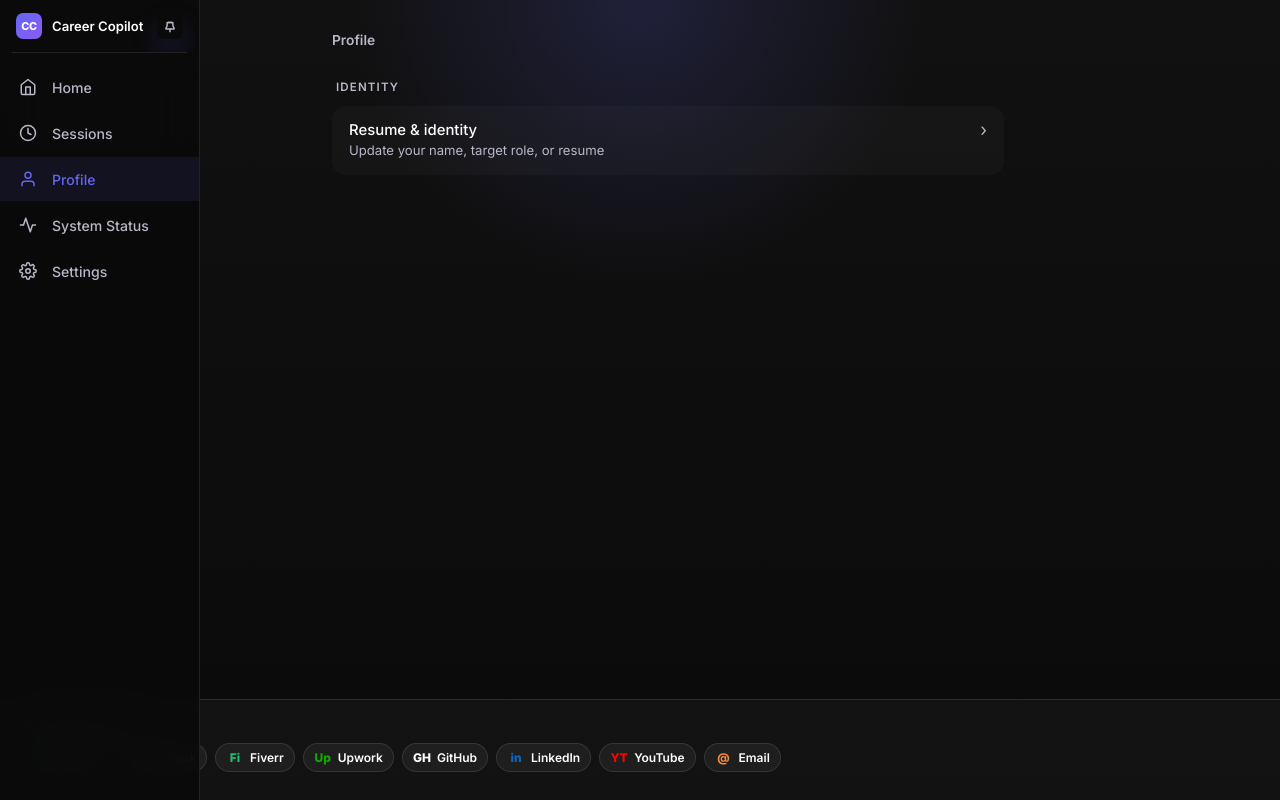
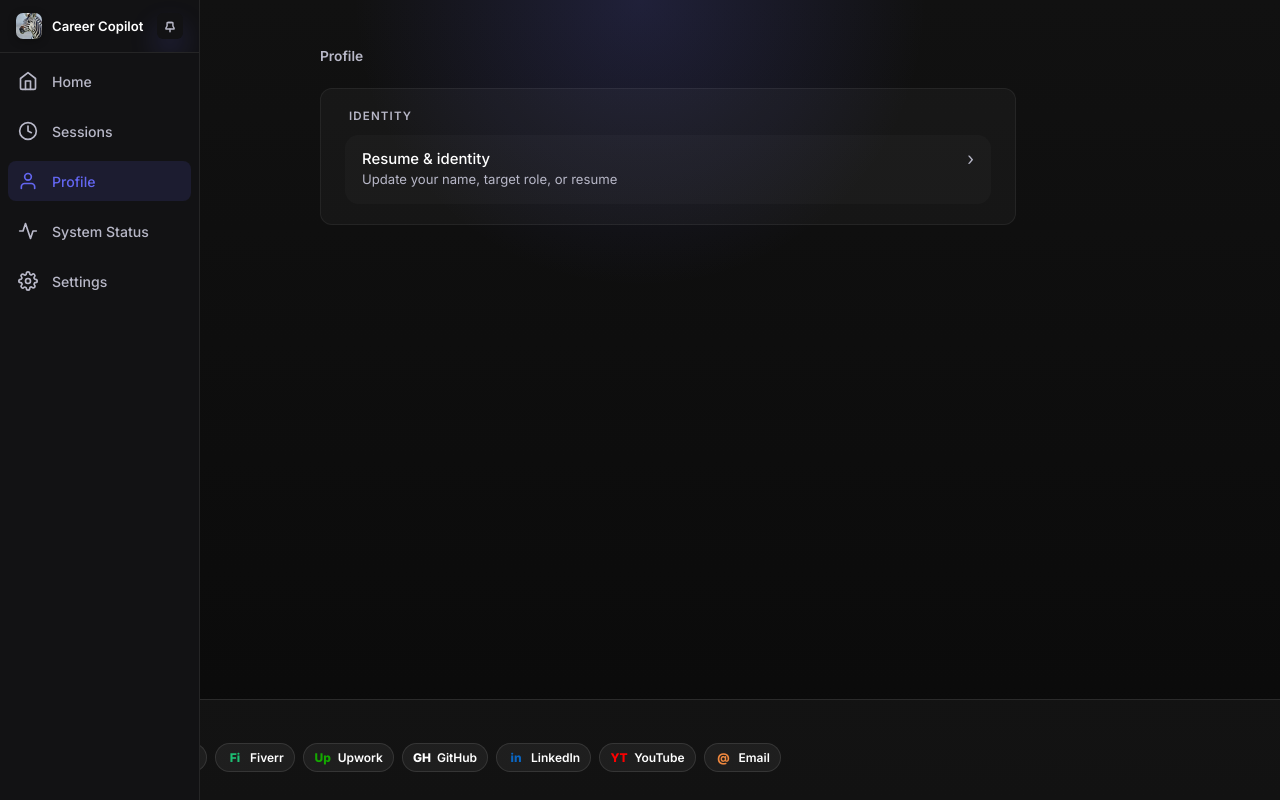
Before and after one commit to farazgoal-boop/career_copilot_premium, a Flask app: page /profile in a window 1280 px wide. Run offline with Flask 3, Linux system fonts and the light colour scheme.

Commit message:
fix: content sizing, sidebar polish, zebra icon — exact spec values
Step 0 (verified): AI key, audio, license, language were never editable
fields in the web UI — read-only status dots only — no regression.

Step 1 — Content sizing (exact values):
- Add .page-content: max-width 760px, margin auto, padding 48px 32px
- Add .settings-card: border-radius 12px, bg rgba(255,255,255,0.03),
  border 1px rgba(255,255,255,0.06)
- Replace st-shell wrapper with page-content on all 5 pages
- Add settings-card class to each st-group card on all pages
- home-shell: remove duplicate sizing rules (now from page-content)
- home-sessions section gets settings-card treatment

Step 2 — Sidebar polish (exact spec values):
- sidebar bg: #121214 (vs content ~#0a0a0a — visible depth separation)
- sidebar border-right: rgba(255,255,255,0.08) solid 1px
- sidebar-logo-icon: box-shadow 0 2px 8px rgba(0,0,0,0.3)
- sidebar-divider: width 100%, margin 0 (no inset margin)
- sidebar-nav gap: 2px → 10px (8-12px consistent gap spec)
- sidebar-item height: 44px → 40px, border-radius 8px, inset margin 8px
- hover bg: rgba(255,255,255,0.06), active bg: rgba(99,102,241,0.12)
- SVG icon size: 18x18 → 20x20 across all 5 nav items

Sidebar logo — zebra icon:
- Copy icon.png (app window icon) to web_app/static/
- Replace CC text in sidebar-logo-icon with <img src=/static/icon.png>
- sidebar-logo-icon CSS: add object-fit cover + overflow hidden for img

Co-Authored-By: Claude Sonnet 4.6 <noreply@anthropic.com>

```diff
--- a/web_app/static/css/premium.css
+++ b/web_app/static/css/premium.css
@@ -353,9 +353,6 @@ body.home-view .premium-main {
 }
 
 .home-shell {
-  width: min(720px, calc(100% - 48px));
-  margin: 0 auto;
-  padding: 32px 24px 64px;
   display: flex;
   flex-direction: column;
   min-height: calc(100vh - 80px);
@@ -521,6 +518,22 @@ body.home-view .premium-main {
    SETTINGS / PROFILE / SESSIONS / SYSTEM-STATUS SHARED ROWS
    (st-* classes used across settings, profile, sessions, system-status pages)
    ───────────────────────────────────────────────────────────────────────────── */
+
+.page-content {
+  max-width: 760px;
+  margin: 0 auto;
+  padding: 48px 32px;
+  display: flex;
+  flex-direction: column;
+  gap: 24px;
+}
+
+.settings-card {
+  border-radius: 12px;
+  padding: 20px 24px;
+  background: rgba(255, 255, 255, 0.03);
+  border: 1px solid rgba(255, 255, 255, 0.06);
+}
 
 .st-shell {
   width: min(720px, calc(100% - 48px));
@@ -706,8 +719,8 @@ body.has-sidebar .premium-main {
   bottom: 0;
   width: 56px;
   z-index: 40;
-  background: rgba(10, 10, 10, 0.94);
-  border-right: 1px solid var(--premium-line);
+  background: #121214;
+  border-right: 1px solid rgba(255, 255, 255, 0.08);
   backdrop-filter: blur(20px);
   display: flex;
   flex-direction: column;
@@ -745,6 +758,9 @@ body.has-sidebar .premium-main {
   font-size: 0.68rem;
   letter-spacing: -0.04em;
   flex-shrink: 0;
+  box-shadow: 0 2px 8px rgba(0, 0, 0, 0.3);
+  overflow: hidden;
+  object-fit: cover;
 }
 
 .sidebar-logo-text {
@@ -799,8 +815,9 @@ body.has-sidebar .premium-main {
 .sidebar-divider {
   flex-shrink: 0;
   height: 1px;
-  background: var(--premium-line);
-  margin: 0 12px 4px;
+  background: rgba(255, 255, 255, 0.08);
+  width: 100%;
+  margin: 0;
 }
 
 .sidebar-nav {
@@ -809,14 +826,16 @@ body.has-sidebar .premium-main {
   flex-direction: column;
   justify-content: flex-start;
   padding: 8px 0;
-  gap: 2px;
+  gap: 10px;
 }
 
 .sidebar-item {
   display: flex;
   align-items: center;
-  height: 44px;
-  padding: 0 16px;
+  height: 40px;
+  padding: 0 8px;
+  margin: 0 8px;
+  border-radius: 8px;
   text-decoration: none;
   color: var(--premium-muted);
   white-space: nowrap;
@@ -826,12 +845,12 @@ body.has-sidebar .premium-main {
 
 .sidebar-item:hover {
   color: var(--premium-text);
-  background: rgba(255, 255, 255, 0.05);
+  background: rgba(255, 255, 255, 0.06);
 }
 
 .sidebar-item.is-active {
   color: var(--premium-accent);
-  background: rgba(99, 102, 241, 0.1);
+  background: rgba(99, 102, 241, 0.12);
 }
 
 .sidebar-icon {
--- a/web_app/templates/_sidebar.html
+++ b/web_app/templates/_sidebar.html
@@ -2,7 +2,7 @@
 
   <!-- Header: always visible in both collapsed and expanded states -->
   <div class="sidebar-header">
-    <div class="sidebar-logo-icon" aria-hidden="true">CC</div>
+    <img src="/static/icon.png" class="sidebar-logo-icon" alt="Career Copilot" />
     <span class="sidebar-logo-text">Career Copilot</span>
     <button class="sidebar-pin" id="sidebar-pin" aria-label="Pin sidebar open" title="Pin sidebar open">
       <svg width="14" height="14" viewBox="0 0 24 24" fill="none" stroke="currentColor" stroke-width="2.5" stroke-linecap="round" stroke-linejoin="round" aria-hidden="true" focusable="false">
@@ -19,7 +19,7 @@
 
     <a href="/dashboard" class="sidebar-item" data-path="/dashboard" aria-label="Home">
       <span class="sidebar-icon">
-        <svg width="18" height="18" viewBox="0 0 24 24" fill="none" stroke="currentColor" stroke-width="2" stroke-linecap="round" stroke-linejoin="round" aria-hidden="true" focusable="false">
+        <svg width="20" height="20" viewBox="0 0 24 24" fill="none" stroke="currentColor" stroke-width="2" stroke-linecap="round" stroke-linejoin="round" aria-hidden="true" focusable="false">
           <path d="M3 9l9-7 9 7v11a2 2 0 0 1-2 2H5a2 2 0 0 1-2-2z"/>
           <polyline points="9 22 9 12 15 12 15 22"/>
         </svg>
@@ -29,7 +29,7 @@
 
     <a href="/sessions" class="sidebar-item" data-path="/sessions" aria-label="Sessions">
       <span class="sidebar-icon">
-        <svg width="18" height="18" viewBox="0 0 24 24" fill="none" stroke="currentColor" stroke-width="2" stroke-linecap="round" stroke-linejoin="round" aria-hidden="true" focusable="false">
+        <svg width="20" height="20" viewBox="0 0 24 24" fill="none" stroke="currentColor" stroke-width="2" stroke-linecap="round" stroke-linejoin="round" aria-hidden="true" focusable="false">
           <circle cx="12" cy="12" r="10"/>
           <polyline points="12 6 12 12 16 14"/>
         </svg>
@@ -39,7 +39,7 @@
 
     <a href="/profile" class="sidebar-item" data-path="/profile" aria-label="Profile">
       <span class="sidebar-icon">
-        <svg width="18" height="18" viewBox="0 0 24 24" fill="none" stroke="currentColor" stroke-width="2" stroke-linecap="round" stroke-linejoin="round" aria-hidden="true" focusable="false">
+        <svg width="20" height="20" viewBox="0 0 24 24" fill="none" stroke="currentColor" stroke-width="2" stroke-linecap="round" stroke-linejoin="round" aria-hidden="true" focusable="false">
           <path d="M20 21v-2a4 4 0 0 0-4-4H8a4 4 0 0 0-4 4v2"/>
           <circle cx="12" cy="7" r="4"/>
         </svg>
@@ -49,7 +49,7 @@
 
     <a href="/system-status" class="sidebar-item" data-path="/system-status" aria-label="System Status">
       <span class="sidebar-icon">
-        <svg width="18" height="18" viewBox="0 0 24 24" fill="none" stroke="currentColor" stroke-width="2" stroke-linecap="round" stroke-linejoin="round" aria-hidden="true" focusable="false">
+        <svg width="20" height="20" viewBox="0 0 24 24" fill="none" stroke="currentColor" stroke-width="2" stroke-linecap="round" stroke-linejoin="round" aria-hidden="true" focusable="false">
           <polyline points="22 12 18 12 15 21 9 3 6 12 2 12"/>
         </svg>
       </span>
@@ -58,7 +58,7 @@
 
     <a href="/settings" class="sidebar-item" data-path="/settings" aria-label="Settings">
       <span class="sidebar-icon">
-        <svg width="18" height="18" viewBox="0 0 24 24" fill="none" stroke="currentColor" stroke-width="2" stroke-linecap="round" stroke-linejoin="round" aria-hidden="true" focusable="false">
+        <svg width="20" height="20" viewBox="0 0 24 24" fill="none" stroke="currentColor" stroke-width="2" stroke-linecap="round" stroke-linejoin="round" aria-hidden="true" focusable="false">
           <circle cx="12" cy="12" r="3"/>
           <path d="M19.4 15a1.65 1.65 0 0 0 .33 1.82l.06.06a2 2 0 0 1 0 2.83 2 2 0 0 1-2.83 0l-.06-.06a1.65 1.65 0 0 0-1.82-.33 1.65 1.65 0 0 0-1 1.51V21a2 2 0 0 1-4 0v-.09A1.65 1.65 0 0 0 9 19.4a1.65 1.65 0 0 0-1.82.33l-.06.06a2 2 0 0 1-2.83-2.83l.06.06A1.65 1.65 0 0 0 4.68 15a1.65 1.65 0 0 0-1.51-1H3a2 2 0 0 1 0-4h.09A1.65 1.65 0 0 0 4.6 9a1.65 1.65 0 0 0-.33-1.82l-.06-.06a2 2 0 0 1 2.83-2.83l.06.06A1.65 1.65 0 0 0 9 4.68a1.65 1.65 0 0 0 1-1.51V3a2 2 0 0 1 4 0v.09a1.65 1.65 0 0 0 1 1.51 1.65 1.65 0 0 0 1.82-.33l.06-.06a2 2 0 0 1 2.83 2.83l-.06.06A1.65 1.65 0 0 0 19.4 9a1.65 1.65 0 0 0 1.51 1H21a2 2 0 0 1 0 4h-.09a1.65 1.65 0 0 0-1.51 1z"/>
         </svg>
--- a/web_app/templates/index.html
+++ b/web_app/templates/index.html
@@ -8,7 +8,7 @@
 
 {% block content %}
 {% include '_sidebar.html' %}
-<div class="home-shell">
+<div class="page-content home-shell">
 
   <div class="home-topbar">
     <span class="home-brand">Career Copilot Premium</span>
@@ -25,7 +25,7 @@
     <p id="home-status" class="home-status" role="status" aria-live="polite"></p>
   </section>
 
-  <section class="home-sessions">
+  <section class="home-sessions settings-card">
     <p class="home-sessions-label">Recent</p>
     <div id="home-sessions-list" class="home-sessions-list" aria-label="Recent sessions">
       <p class="home-sessions-loading" aria-live="polite">Loading&hellip;</p>
--- a/web_app/templates/profile.html
+++ b/web_app/templates/profile.html
@@ -15,13 +15,13 @@
 
 {% block content %}
 {% include '_sidebar.html' %}
-<div class="st-shell">
+<div class="page-content">
 
   <div class="st-topbar">
     <span class="st-title">Profile</span>
   </div>
 
-  <div class="st-group">
+  <div class="st-group settings-card">
     <p class="st-group-label">Identity</p>
     <a href="/onboarding" class="st-row st-row--link">
       <div class="st-row-left">
--- a/web_app/templates/sessions.html
+++ b/web_app/templates/sessions.html
@@ -15,13 +15,13 @@
 
 {% block content %}
 {% include '_sidebar.html' %}
-<div class="st-shell">
+<div class="page-content">
 
   <div class="st-topbar">
     <span class="st-title">Sessions</span>
   </div>
 
-  <div class="st-group">
+  <div class="st-group settings-card">
     <p class="st-group-label">Recent</p>
     <div id="sessions-list">
       <div class="st-row st-row--loading"><div class="st-dot"></div><div class="st-row-text"><span class="st-row-name">&nbsp;</span><span class="st-row-hint">&nbsp;</span></div></div>
--- a/web_app/templates/settings.html
+++ b/web_app/templates/settings.html
@@ -15,14 +15,14 @@
 
 {% block content %}
 {% include '_sidebar.html' %}
-<div class="st-shell">
+<div class="page-content">
 
   <div class="st-topbar">
     <span class="st-title">Settings</span>
   </div>
 
   <!-- Session management -->
-  <div class="st-group">
+  <div class="st-group settings-card">
     <p class="st-group-label">Sessions</p>
     <div style="display:flex;flex-direction:column;gap:8px;">
       <button id="st-cleanup-btn" class="st-cleanup-btn" type="button">
--- a/web_app/templates/system_status.html
+++ b/web_app/templates/system_status.html
@@ -15,13 +15,13 @@
 
 {% block content %}
 {% include '_sidebar.html' %}
-<div class="st-shell">
+<div class="page-content">
 
   <div class="st-topbar">
     <span class="st-title">System Status</span>
   </div>
 
-  <div class="st-group">
+  <div class="st-group settings-card">
     <p class="st-group-label">System</p>
     <div id="st-checks-list">
       <div class="st-row st-row--loading"><div class="st-dot"></div><div class="st-row-text"><span class="st-row-name">&nbsp;</span><span class="st-row-hint">&nbsp;</span></div></div>
```
Also changed, not shown: web_app/static/icon.png (added).
